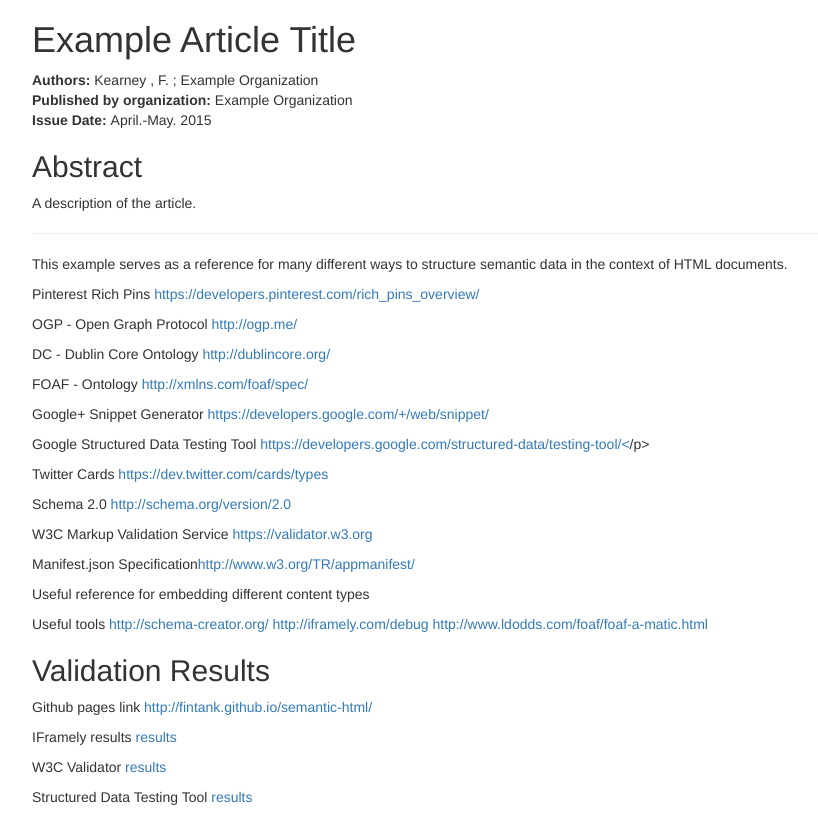
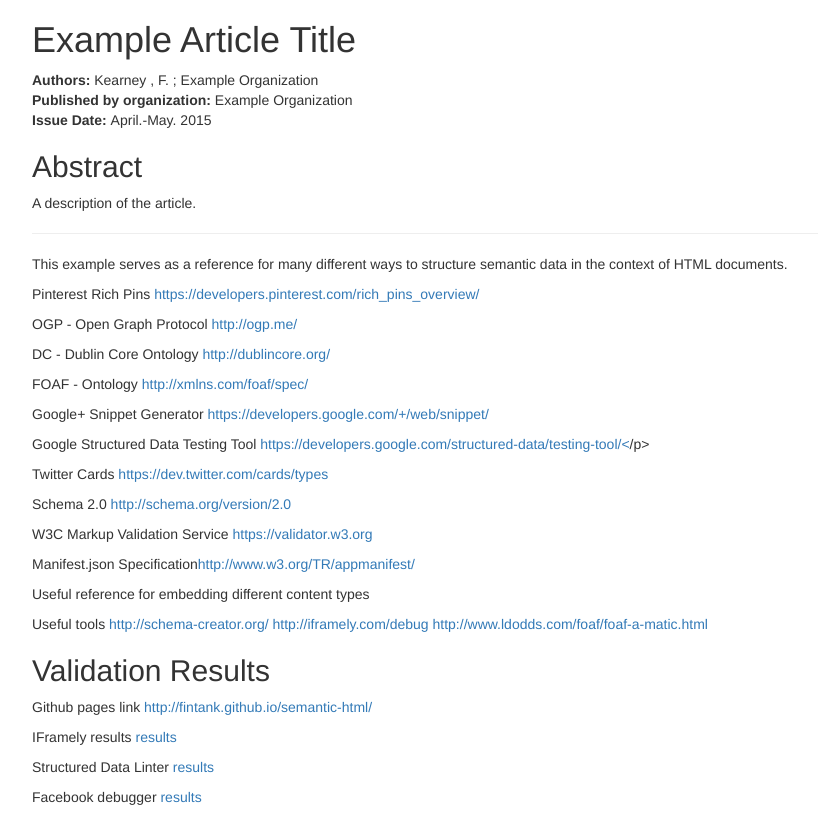
Before and after one commit to FintanK/meta-html, a plain HTML site: page index.html in a window 1280 px wide. Shown: the top 814 px of the page, without its empty margins (53-871 px from the left). Drawn offline with nearby package versions, Linux system fonts and the light colour scheme.

Commit message:
Added some other validation links.

```diff
--- a/index.html
+++ b/index.html
@@ -370,6 +370,10 @@
 
         <p>IFramely results <a href="http://iframely.com/debug?uri=http%3A%2F%2Ffintank.github.io%2Fsemantic-html%2F" target="_blank">results</a></p>
 
+        <p>Structured Data Linter <a href="http://linter.structured-data.org/?url=http:%2F%2Ffintank.github.io%2Fsemantic-html%2Findex.html" target="_blank">results</a></p>
+
+        <p>Facebook debugger <a href="https://developers.facebook.com/tools/debug/og/object?q=http%3A%2F%2Ffintank.github.io%2Fsemantic-html%2Findex.html" target="_blank">results</a></p>
+
         <p>W3C Validator <a href="https://validator.w3.org/check?uri=http%3A%2F%2Ffintank.github.io%2Fsemantic-html%2F&charset=%28detect+automatically%29&doctype=Inline&group=0" target="_blank">results</a></p>
 
         <p>Structured Data Testing Tool <a href="https://developers.google.com/structured-data/testing-tool?url=http%253A%252F%252Ffintank.github.io%252Fsemantic-html%252F" target="_blank">results</a></p>
```
